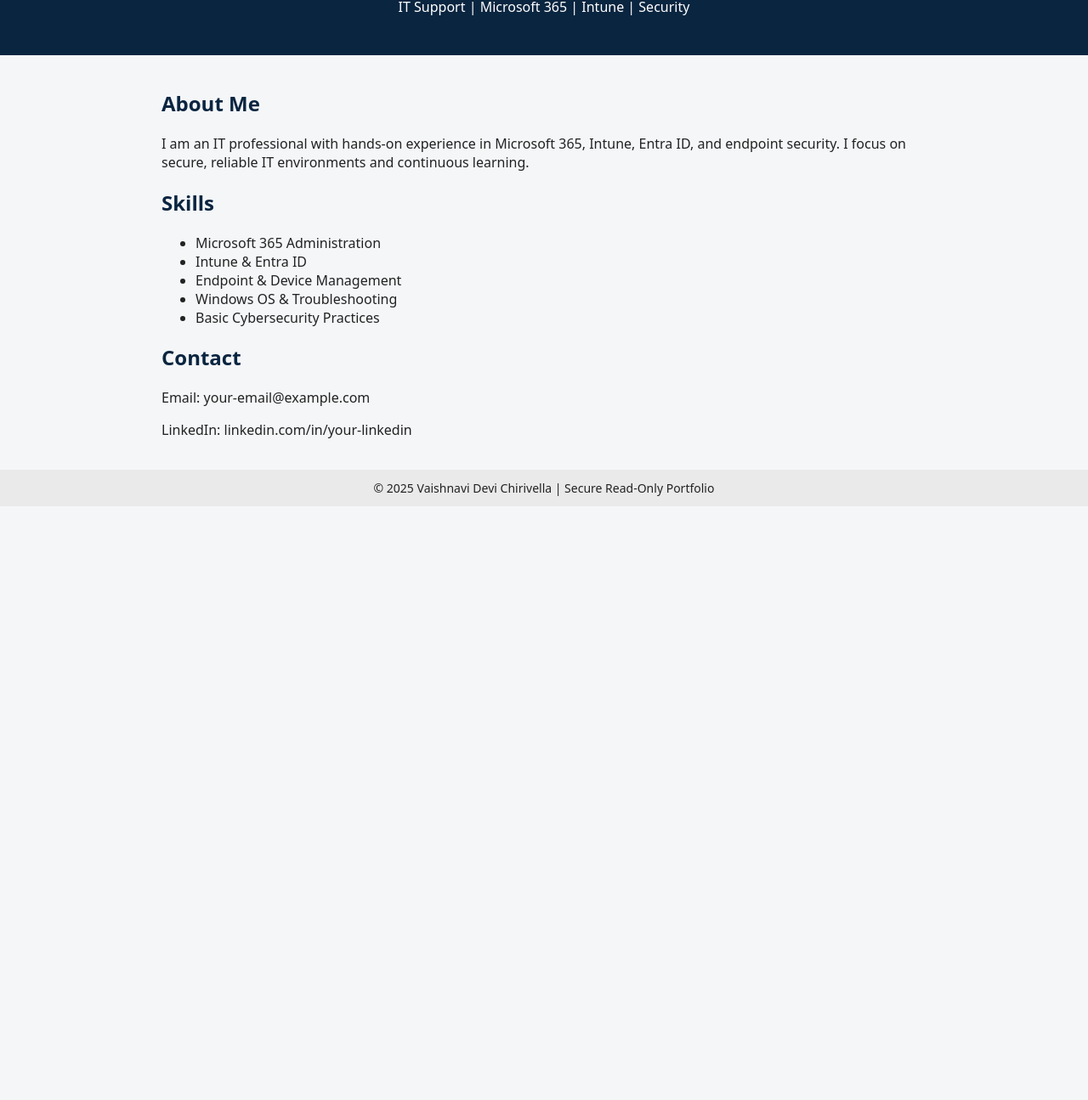
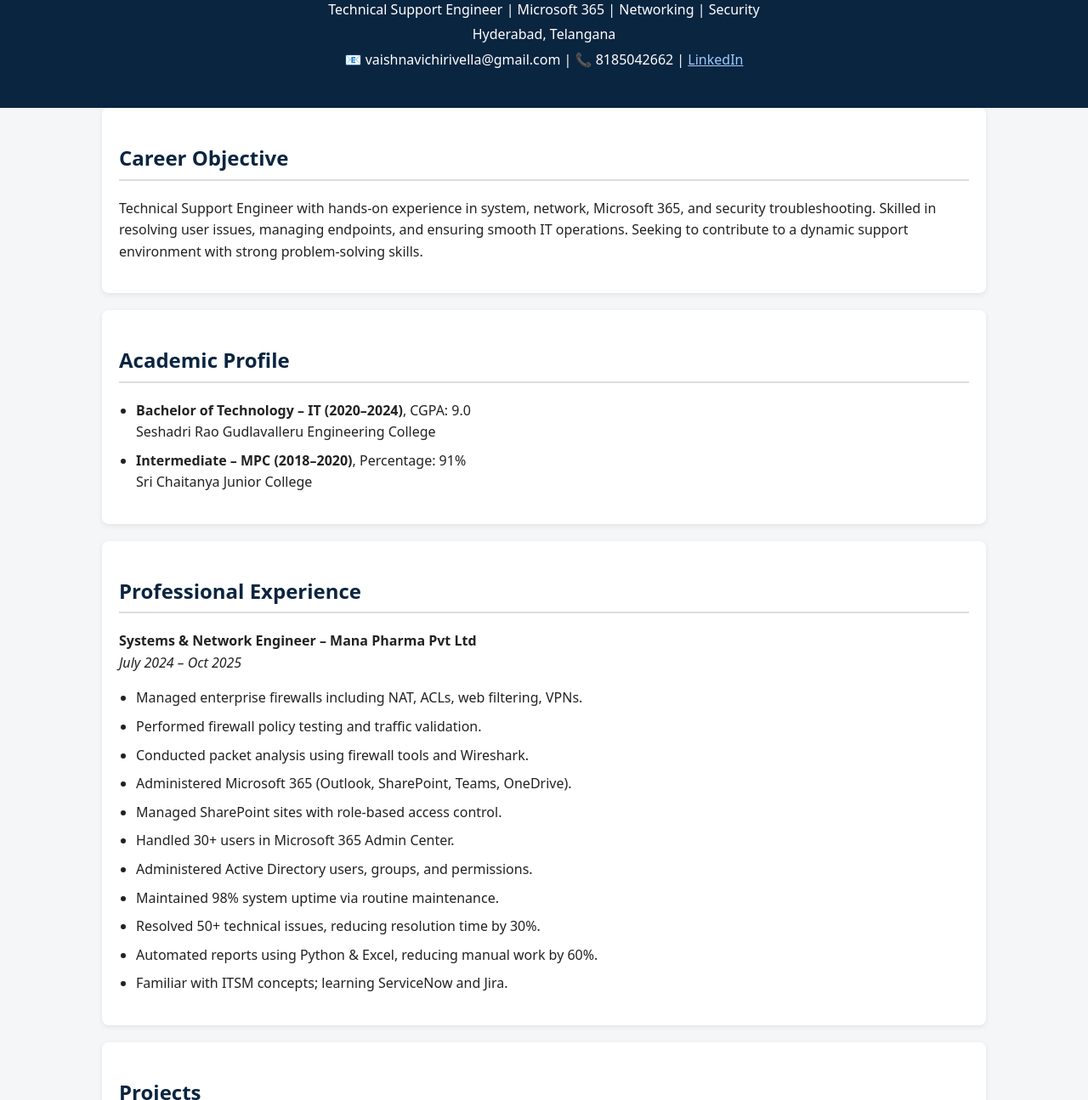
Before and after one commit to Vaishnavi-Devi-Chirivella/Vaishnavi-Devi-Chirivella.github.io, a plain HTML site: page index.html in a window 1280 px wide. Shown: the part 119-1414 px from the top of the page at 85% size. Before the commit the page ends 800 px from the top, so only its background shows below. Drawn offline with Linux system fonts and the light colour scheme.

Commit message:
Update index.html

```diff
--- a/index.html
+++ b/index.html
@@ -2,10 +2,10 @@
 <html lang="en">
 <head>
   <meta charset="UTF-8">
-  <title>Vaishnavi Devi Chirivella | Portfolio</title>
+  <title>Vaishnavi Devi Chirivella | Technical Support Engineer</title>
   <meta name="viewport" content="width=device-width, initial-scale=1">
 
-  <!-- Security Header -->
+  <!-- Security: Content Security Policy -->
   <meta http-equiv="Content-Security-Policy"
         content="default-src 'self'; style-src 'self' 'unsafe-inline';">
 
@@ -15,25 +15,47 @@
       margin: 0;
       background: #f4f6f8;
       color: #222;
+      line-height: 1.6;
     }
     header {
       background: #0a2540;
-      color: white;
-      padding: 30px;
+      color: #fff;
+      padding: 40px 20px;
       text-align: center;
     }
+    header h1 {
+      margin-bottom: 5px;
+    }
+    header p {
+      margin: 4px 0;
+    }
     section {
-      max-width: 900px;
+      max-width: 1000px;
       margin: auto;
-      padding: 20px;
+      padding: 25px 20px;
     }
     h2 {
       color: #0a2540;
+      border-bottom: 2px solid #ddd;
+      padding-bottom: 5px;
+    }
+    ul {
+      padding-left: 20px;
+    }
+    li {
+      margin-bottom: 8px;
+    }
+    .card {
+      background: #fff;
+      padding: 20px;
+      margin-bottom: 20px;
+      border-radius: 8px;
+      box-shadow: 0 2px 6px rgba(0,0,0,0.08);
     }
     footer {
+      text-align: center;
+      padding: 15px;
       background: #eaeaea;
-      text-align: center;
-      padding: 12px;
       font-size: 14px;
     }
   </style>
@@ -43,29 +65,112 @@
 
 <header>
   <h1>Vaishnavi Devi Chirivella</h1>
-  <p>IT Support | Microsoft 365 | Intune | Security</p>
+  <p>Technical Support Engineer | Microsoft 365 | Networking | Security</p>
+  <p>Hyderabad, Telangana</p>
+  <p>
+    📧 vaishnavichirivella@gmail.com |
+    📞 8185042662 |
+    <a href="https://www.linkedin.com/in/vaishnavi-chirivella" style="color:#9ecbff;" target="_blank">
+      LinkedIn
+    </a>
+  </p>
 </header>
 
-<section>
-  <h2>About Me</h2>
+<section class="card">
+  <h2>Career Objective</h2>
   <p>
-    I am an IT professional with hands-on experience in Microsoft 365,
-    Intune, Entra ID, and endpoint security. I focus on secure,
-    reliable IT environments and continuous learning.
+    Technical Support Engineer with hands-on experience in system, network,
+    Microsoft 365, and security troubleshooting. Skilled in resolving user
+    issues, managing endpoints, and ensuring smooth IT operations. Seeking to
+    contribute to a dynamic support environment with strong problem-solving
+    skills.
   </p>
+</section>
 
-  <h2>Skills</h2>
+<section class="card">
+  <h2>Academic Profile</h2>
   <ul>
-    <li>Microsoft 365 Administration</li>
-    <li>Intune & Entra ID</li>
-    <li>Endpoint & Device Management</li>
-    <li>Windows OS & Troubleshooting</li>
-    <li>Basic Cybersecurity Practices</li>
+    <li><strong>Bachelor of Technology – IT (2020–2024)</strong>, CGPA: 9.0<br>
+        Seshadri Rao Gudlavalleru Engineering College</li>
+    <li><strong>Intermediate – MPC (2018–2020)</strong>, Percentage: 91%<br>
+        Sri Chaitanya Junior College</li>
   </ul>
+</section>
 
-  <h2>Contact</h2>
-  <p>Email: your-email@example.com</p>
-  <p>LinkedIn: linkedin.com/in/your-linkedin</p>
+<section class="card">
+  <h2>Professional Experience</h2>
+  <p><strong>Systems & Network Engineer – Mana Pharma Pvt Ltd</strong><br>
+     <em>July 2024 – Oct 2025</em></p>
+  <ul>
+    <li>Managed enterprise firewalls including NAT, ACLs, web filtering, VPNs.</li>
+    <li>Performed firewall policy testing and traffic validation.</li>
+    <li>Conducted packet analysis using firewall tools and Wireshark.</li>
+    <li>Administered Microsoft 365 (Outlook, SharePoint, Teams, OneDrive).</li>
+    <li>Managed SharePoint sites with role-based access control.</li>
+    <li>Handled 30+ users in Microsoft 365 Admin Center.</li>
+    <li>Administered Active Directory users, groups, and permissions.</li>
+    <li>Maintained 98% system uptime via routine maintenance.</li>
+    <li>Resolved 50+ technical issues, reducing resolution time by 30%.</li>
+    <li>Automated reports using Python & Excel, reducing manual work by 60%.</li>
+    <li>Familiar with ITSM concepts; learning ServiceNow and Jira.</li>
+  </ul>
+</section>
+
+<section class="card">
+  <h2>Projects</h2>
+  <ul>
+    <li>
+      <strong>Brain Stroke Prediction Using Deep Learning</strong><br>
+      CNN-based model to classify CT scan images for stroke detection,
+      supporting early medical intervention.
+    </li>
+    <li>
+      <strong>Analyzing Fake News on Social Media</strong><br>
+      Built a Naive Bayes + TF-IDF model in Python to identify fake news with
+      high accuracy.
+    </li>
+  </ul>
+</section>
+
+<section class="card">
+  <h2>Technical Skills</h2>
+  <ul>
+    <li><strong>Programming:</strong> Python, Java, C</li>
+    <li><strong>Web:</strong> HTML, CSS</li>
+    <li><strong>Databases:</strong> SQL, MongoDB</li>
+    <li><strong>Cloud:</strong> AWS, Basics of Azure</li>
+    <li><strong>Networking:</strong> DNS, DHCP, VPN, NAT, ACLs</li>
+    <li><strong>Microsoft 365:</strong> Outlook, Teams, SharePoint, Admin Center</li>
+    <li><strong>Security:</strong> Sophos Endpoint, Firewall, Wireshark</li>
+    <li><strong>OS:</strong> Windows 10/11, Linux (basic commands)</li>
+  </ul>
+</section>
+
+<section class="card">
+  <h2>Certifications & Achievements</h2>
+  <ul>
+    <li>LinkedIn Learning – Career Essentials in System Administration</li>
+    <li>LinkedIn Learning – Microsoft Security Essentials</li>
+    <li>NPTEL Elite – The Joy of Computing Using Python</li>
+    <li>Code Kaze Certificates – Coding Ninjas</li>
+    <li>Wipro Talent Next Milestones – 2023</li>
+  </ul>
+</section>
+
+<section class="card">
+  <h2>Strengths</h2>
+  <ul>
+    <li>Project & Team Management</li>
+    <li>Effective Communication</li>
+    <li>Troubleshooting & Problem Solving</li>
+    <li>Fast Learner & Adaptable</li>
+    <li>Documentation & Analysis</li>
+  </ul>
+</section>
+
+<section class="card">
+  <h2>Languages</h2>
+  <p>Telugu, English</p>
 </section>
 
 <footer>
```
